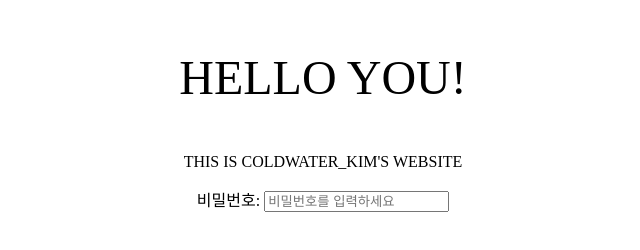
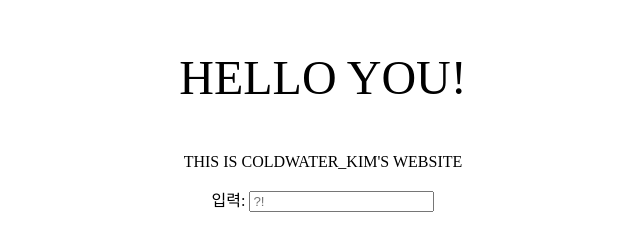
Before and after one commit to coldwaterkimkim/coldwaterkimkim.github.io, a plain HTML site: page index.html in a window 1280 px wide. Shown: the whole page, without its empty margins (317-957 px from the left). Drawn offline with Linux system fonts and the light colour scheme.

Commit message:
Update index.html

```diff
--- a/index.html
+++ b/index.html
@@ -38,8 +38,8 @@
 
   <!-- 비밀번호 입력 칸 & 결과 표시 영역 -->
   <p>
-    <span>비밀번호: </span>
-    <input type="text" id="password-input" placeholder="비밀번호를 입력하세요" />
+    <span>입력: </span>
+    <input type="text" id="password-input" placeholder="?!" />
   </p>
   <div id="input-result"></div>
 
```
